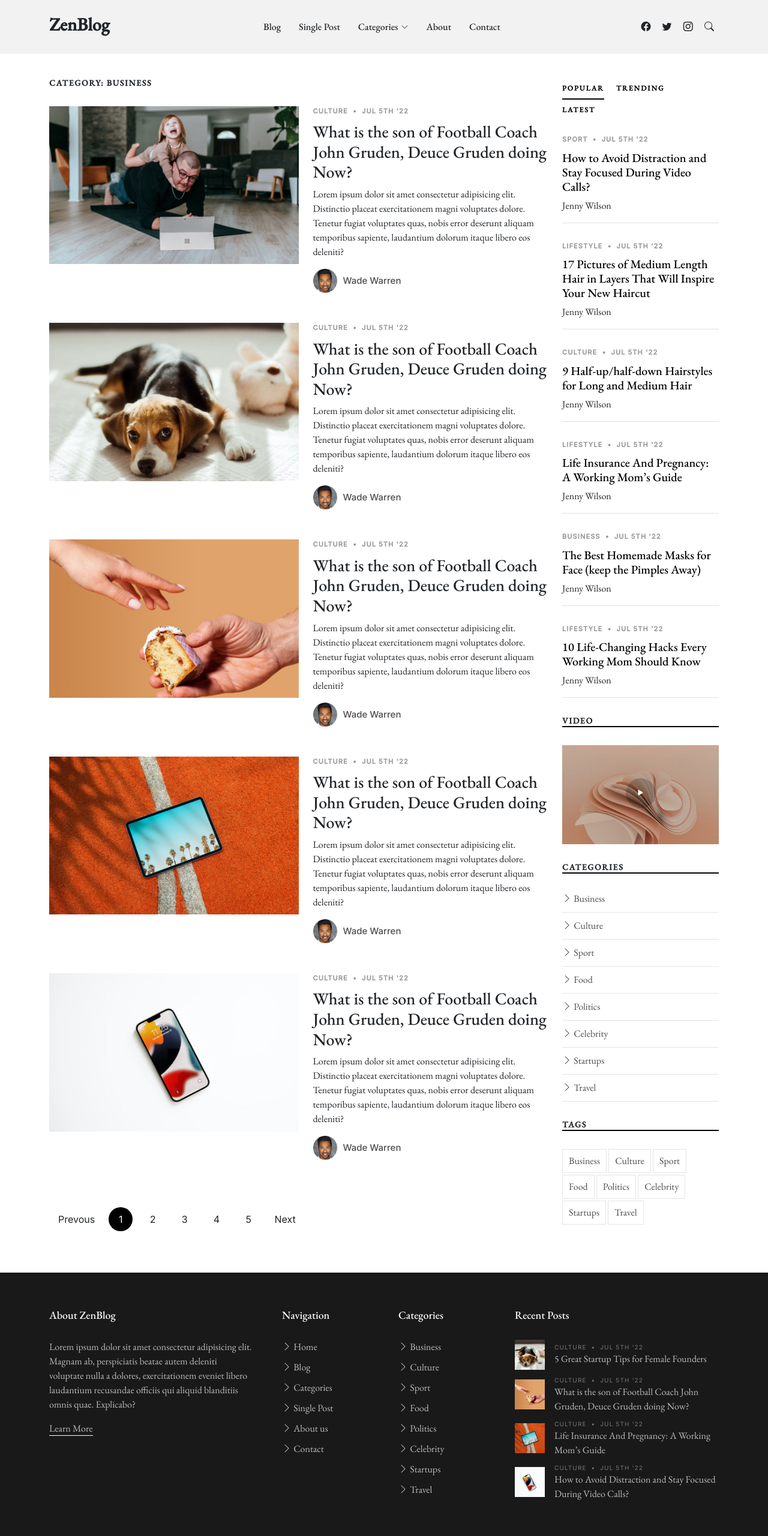
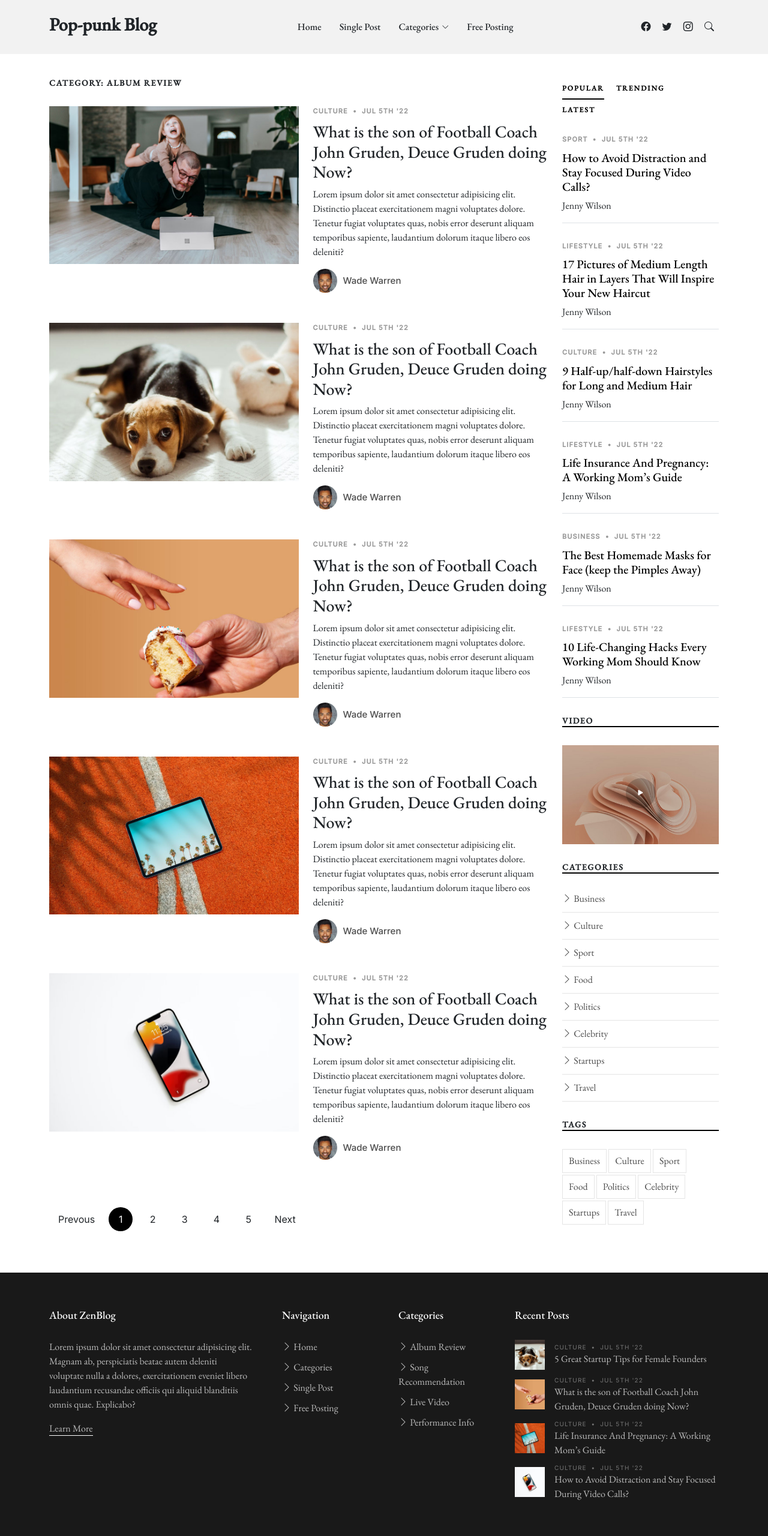
Before and after one commit to kdh020520/webpro, a plain HTML site: page category.html in a window 1280 px wide. Shown: the top 2560 px of the page at 60% size. Drawn offline with nearby package versions, Linux system fonts and the light colour scheme; a web font is replaced by a local one.

Commit message:
4th website commit

```diff
--- a/category.html
+++ b/category.html
@@ -5,7 +5,7 @@
   <meta charset="utf-8">
   <meta content="width=device-width, initial-scale=1.0" name="viewport">
 
-  <title>ZenBlog Bootstrap Template - Category</title>
+  <title>Pop-punk Blog : Category</title>
   <meta content="" name="description">
   <meta content="" name="keywords">
 
@@ -46,34 +46,23 @@
       <a href="index.html" class="logo d-flex align-items-center">
         <!-- Uncomment the line below if you also wish to use an image logo -->
         <!-- <img src="assets/img/logo.png" alt=""> -->
-        <h1>ZenBlog</h1>
+        <h1>Pop-punk Blog</h1>
       </a>
 
       <nav id="navbar" class="navbar">
         <ul>
-          <li><a href="index.html">Blog</a></li>
+          <li><a href="index.html">Home</a></li>
           <li><a href="single-post.html">Single Post</a></li>
           <li class="dropdown"><a href="category.html"><span>Categories</span> <i class="bi bi-chevron-down dropdown-indicator"></i></a>
             <ul>
-              <li><a href="search-result.html">Search Result</a></li>
-              <li><a href="#">Drop Down 1</a></li>
-              <li class="dropdown"><a href="#"><span>Deep Drop Down</span> <i class="bi bi-chevron-down dropdown-indicator"></i></a>
-                <ul>
-                  <li><a href="#">Deep Drop Down 1</a></li>
-                  <li><a href="#">Deep Drop Down 2</a></li>
-                  <li><a href="#">Deep Drop Down 3</a></li>
-                  <li><a href="#">Deep Drop Down 4</a></li>
-                  <li><a href="#">Deep Drop Down 5</a></li>
-                </ul>
-              </li>
-              <li><a href="#">Drop Down 2</a></li>
-              <li><a href="#">Drop Down 3</a></li>
-              <li><a href="#">Drop Down 4</a></li>
+              <li><a href="search-result.html">Album Review</a></li>
+              <li><a href="#">Song Recommendation</a></li>
+              <li><a href="#">Live Video</a></li>
+              <li><a href="#">Performance Info</a></li>
             </ul>
           </li>
 
-          <li><a href="about.html">About</a></li>
-          <li><a href="contact.html">Contact</a></li>
+          <li><a href="about.html">Free Posting</a></li>
         </ul>
       </nav><!-- .navbar -->
 
@@ -106,10 +95,10 @@
         <div class="row">
 
           <div class="col-md-9" data-aos="fade-up">
-            <h3 class="category-title">Category: Business</h3>
+            <h3 class="category-title">Category: Album Review</h3>
 
             <div class="d-md-flex post-entry-2 half">
-              <a href="single-post.html" class="me-4 thumbnail">
+              <a href="#" class="me-4 thumbnail">
                 <img src="assets/img/post-landscape-6.jpg" alt="" class="img-fluid">
               </a>
               <div>
@@ -405,25 +394,18 @@
             <h3 class="footer-heading">Navigation</h3>
             <ul class="footer-links list-unstyled">
               <li><a href="index.html"><i class="bi bi-chevron-right"></i> Home</a></li>
-              <li><a href="index.html"><i class="bi bi-chevron-right"></i> Blog</a></li>
               <li><a href="category.html"><i class="bi bi-chevron-right"></i> Categories</a></li>
               <li><a href="single-post.html"><i class="bi bi-chevron-right"></i> Single Post</a></li>
-              <li><a href="about.html"><i class="bi bi-chevron-right"></i> About us</a></li>
-              <li><a href="contact.html"><i class="bi bi-chevron-right"></i> Contact</a></li>
+              <li><a href="about.html"><i class="bi bi-chevron-right"></i> Free Posting</a></li>
             </ul>
           </div>
           <div class="col-6 col-lg-2">
             <h3 class="footer-heading">Categories</h3>
             <ul class="footer-links list-unstyled">
-              <li><a href="category.html"><i class="bi bi-chevron-right"></i> Business</a></li>
-              <li><a href="category.html"><i class="bi bi-chevron-right"></i> Culture</a></li>
-              <li><a href="category.html"><i class="bi bi-chevron-right"></i> Sport</a></li>
-              <li><a href="category.html"><i class="bi bi-chevron-right"></i> Food</a></li>
-              <li><a href="category.html"><i class="bi bi-chevron-right"></i> Politics</a></li>
-              <li><a href="category.html"><i class="bi bi-chevron-right"></i> Celebrity</a></li>
-              <li><a href="category.html"><i class="bi bi-chevron-right"></i> Startups</a></li>
-              <li><a href="category.html"><i class="bi bi-chevron-right"></i> Travel</a></li>
-
+              <li><a href="category.html"><i class="bi bi-chevron-right"></i> Album Review</a></li>
+              <li><a href="category.html"><i class="bi bi-chevron-right"></i> Song Recommendation</a></li>
+              <li><a href="category.html"><i class="bi bi-chevron-right"></i> Live Video</a></li>
+              <li><a href="category.html"><i class="bi bi-chevron-right"></i> Performance Info</a></li>
             </ul>
           </div>
 
```
Also changed, not shown: index.html (+2 -4 lines), single-post.html (+12 -24 lines), assets/img/lavigne4.jpg (added), assets/img/lavigne5.jpg (added).
